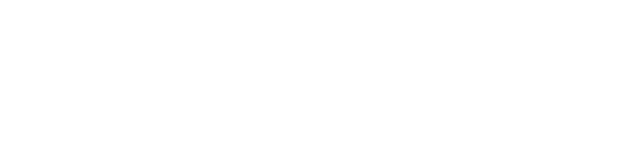
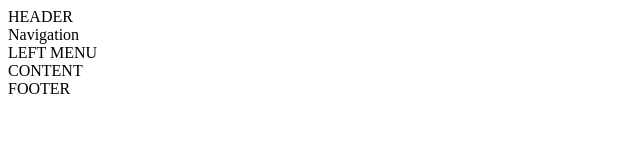
Before and after one commit to MagnaMentes/BigPro, a plain HTML site: page index.html in a window 1280 px wide. Shown: the whole page, without its empty margins (0-640 px from the left). Drawn offline with Linux system fonts and the light colour scheme.

Commit message:
Create the site skeleton

```diff
--- a/index.html
+++ b/index.html
@@ -7,6 +7,22 @@
     <title>BigPro - the most comfortable office tools for Big Profit</title>
 </head>
 <body>
-
+    <header>
+        HEADER
+        <nav>
+            Navigation
+        </nav>
+    </header>
+    <main>
+        <aside>
+            LEFT MENU
+        </aside>
+        <section>
+            CONTENT
+        </section>
+    </main>
+    <footer>
+        FOOTER
+    </footer>
 </body>
 </html>
```
